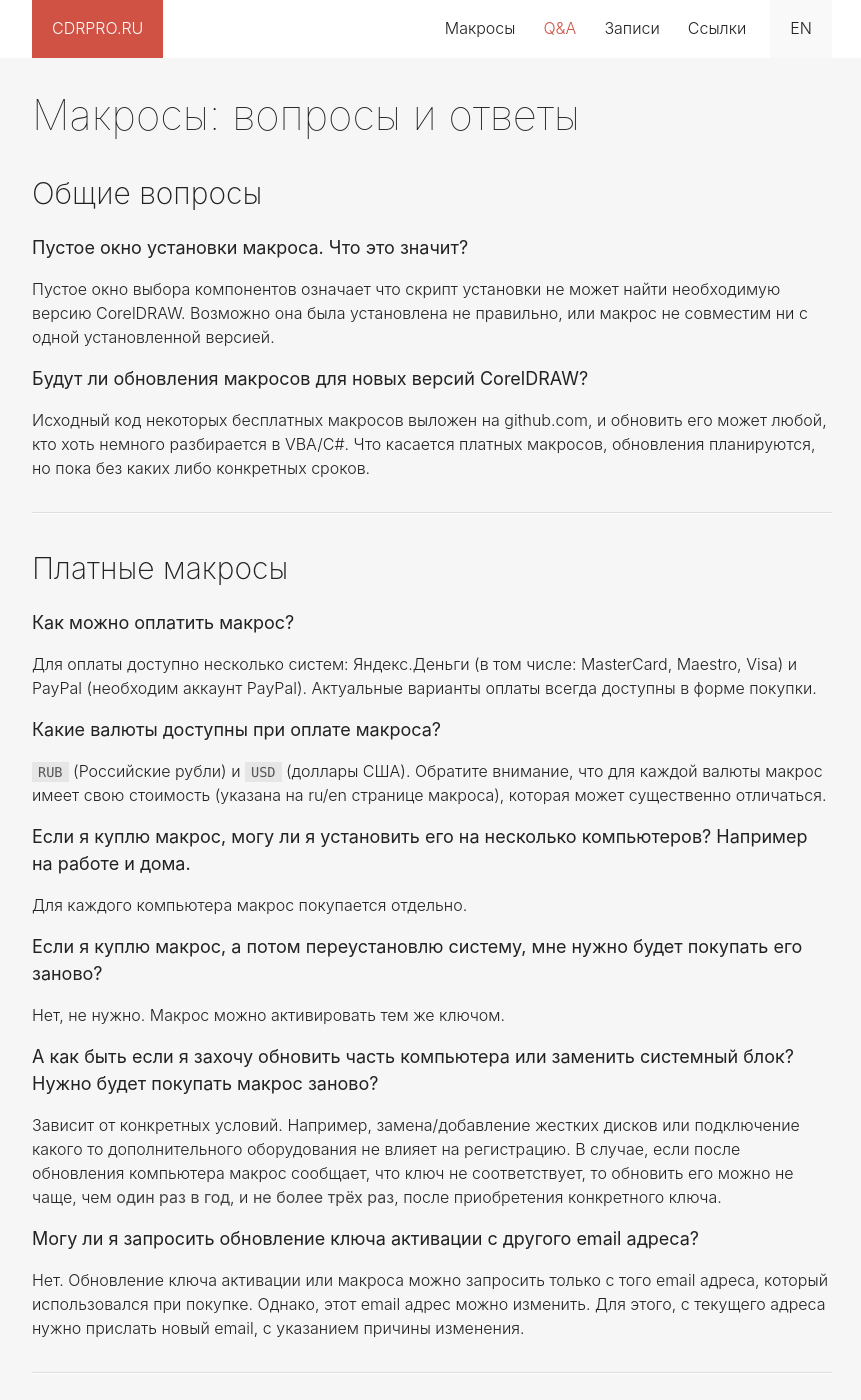
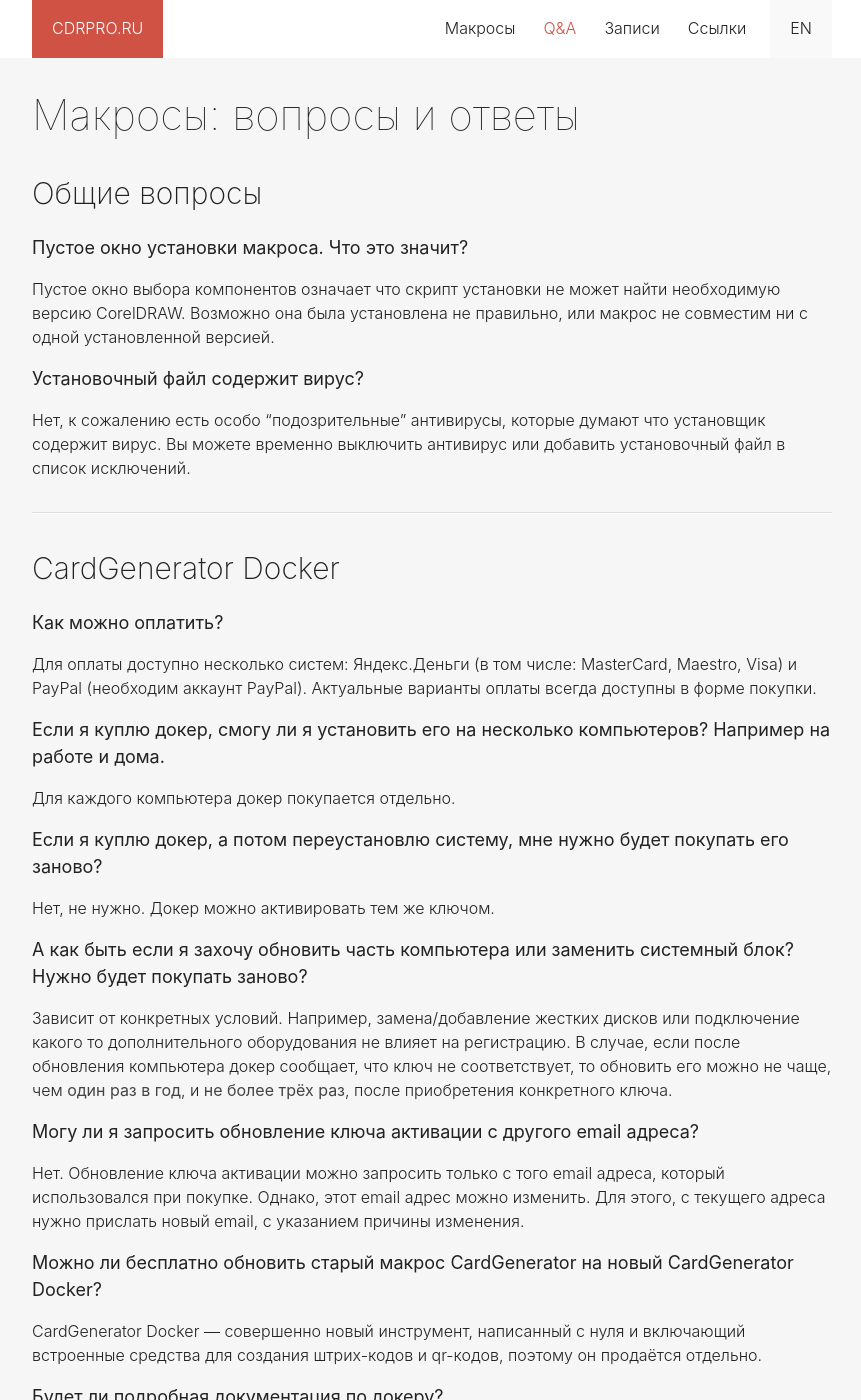
Before and after one commit to cdrpro/cdrpro.github.io, a Jekyll site: the page built from macros/question-answer.md, in a window 1280 px wide and 1400 px high. Shown: the whole window, without its empty margins (208-1069 px from the left). Built offline with Jekyll 4.4.1, drawn with Linux system fonts in a browser that asks for light colours; some of the changed text lies outside the part shown.

Commit message:
Updated Q&A

```diff
--- a/index.html
+++ b/index.html
@@ -5,7 +5,7 @@ layout: home
 <!-- MACROS -->
 <div class="home__macros">
     <div class="wrapper">
-        <h2>Макросы</h2>
+        <h2>Макросы и докеры для CorelDRAW</h2>
         {% assign macros = site.macros | where: 'layout', 'macros' | where: 'sticky', true %}
         <div class="best-macros">
             {% for macro in macros %}
--- a/macros/macros.html
+++ b/macros/macros.html
@@ -5,7 +5,7 @@ permalink: /macros/
 
 <div class="macros">
     <!-- MACROS -->
-    <h1>Макросы</h1>
+    <h1>Макросы и докеры для CorelDRAW</h1>
     <div class="macros-list">
     {% assign macros = site.macros | where: "layout" , "macros" %}
     {% for macro in macros %}
--- a/macros/question-answer.md
+++ b/macros/question-answer.md
@@ -8,61 +8,55 @@ permalink: /macros/question-answer/
 
 #### Пустое окно установки макроса. Что это значит?
 
-Пустое окно выбора компонентов означает что скрипт установки не может найти необходимую версию CorelDRAW.
-Возможно она была установлена не правильно, или макрос не совместим ни с одной установленной версией.
+Пустое окно выбора компонентов означает что скрипт установки не может
+найти необходимую версию CorelDRAW. Возможно она была установлена
+не правильно, или макрос не совместим ни с одной установленной версией.
 
-#### Будут ли обновления макросов для новых версий CorelDRAW?
+#### Установочный файл содержит вирус?
 
-Исходный код некоторых бесплатных макросов выложен на github.com, и обновить его может любой,
-кто хоть немного разбирается в VBA/C#. Что касается платных макросов, обновления планируются,
-но пока без каких либо конкретных сроков.
-
-***
-
-## Платные макросы
-
-#### Как можно оплатить макрос?
-
-Для оплаты доступно несколько систем:
-Яндекс.Деньги (в том числе: MasterCard, Maestro, Visa) и PayPal (необходим аккаунт PayPal).
-Актуальные варианты оплаты всегда доступны в форме покупки.
-
-#### Какие валюты доступны при оплате макроса?
-
-`RUB` (Российские рубли) и `USD` (доллары США). Обратите внимание, что для каждой валюты макрос имеет
-свою стоимость (указана на ru/en странице макроса), которая может существенно отличаться.
-
-#### Если я куплю макрос, могу ли я установить его на несколько компьютеров? Например на работе и дома.
-
-Для каждого компьютера макрос покупается отдельно.
-
-#### Если я куплю макрос, а потом переустановлю систему, мне нужно будет покупать его заново?
-
-Нет, не нужно. Макрос можно активировать тем же ключом.
-
-#### А как быть если я захочу обновить часть компьютера или заменить системный блок? Нужно будет покупать макрос заново?
-
-Зависит от конкретных условий. Например, замена/добавление жестких дисков или подключение какого то
-дополнительного оборудования не влияет на регистрацию. В случае, если после обновления компьютера макрос сообщает,
-что ключ не соответствует, то обновить его можно не чаще, чем **один раз в год**, и **не более трёх раз**,
-после приобретения конкретного ключа.
-
-#### Могу ли я запросить обновление ключа активации с другого email адреса?
-
-Нет. Обновление ключа активации или макроса можно запросить только с того email адреса,
-который использовался при покупке. Однако, этот email адрес можно изменить.
-Для этого, с текущего адреса нужно прислать новый email, с указанием причины изменения.
+Нет, к сожалению есть особо "подозрительные" антивирусы, которые думают
+что установщик содержит вирус. Вы можете временно выключить антивирус
+или добавить установочный файл в список исключений.
 
 ***
 
 ## CardGenerator Docker
 
-#### Можно ли бесплатно обновить старый CardGenerator на новый CardGenerator Docker?
+#### Как можно оплатить?
+
+Для оплаты доступно несколько систем: Яндекс.Деньги (в том числе:
+MasterCard, Maestro, Visa) и PayPal (необходим аккаунт PayPal).
+Актуальные варианты оплаты всегда доступны в форме покупки.
+
+#### Если я куплю докер, смогу ли я установить его на несколько компьютеров? Например на работе и дома.
+
+Для каждого компьютера докер покупается отдельно.
+
+#### Если я куплю докер, а потом переустановлю систему, мне нужно будет покупать его заново?
+
+Нет, не нужно. Докер можно активировать тем же ключом.
+
+#### А как быть если я захочу обновить часть компьютера или заменить системный блок? Нужно будет покупать заново?
+
+Зависит от конкретных условий. Например, замена/добавление жестких дисков
+или подключение какого то дополнительного оборудования не влияет
+на регистрацию. В случае, если после обновления компьютера докер сообщает,
+что ключ не соответствует, то обновить его можно не чаще, чем
+**один раз в год**, и **не более трёх раз**, после приобретения конкретного ключа.
+
+#### Могу ли я запросить обновление ключа активации с другого email адреса?
+
+Нет. Обновление ключа активации можно запросить только с того email адреса,
+который использовался при покупке. Однако, этот email адрес можно изменить.
+Для этого, с текущего адреса нужно прислать новый email, с указанием причины изменения.
+
+#### Можно ли бесплатно обновить старый макрос CardGenerator на новый CardGenerator Docker?
 
 CardGenerator Docker — совершенно новый инструмент, написанный с нуля
-и включающий встроенные средства для создания штрих-кодов и qr-кодов, поэтому он продаётся отдельно.
+и включающий встроенные средства для создания штрих-кодов и qr-кодов,
+поэтому он продаётся отдельно.
 
 #### Будет ли подробная документация по докеру?
 
 На текущий момент докер включает небольшие описания каждого блока.
-В дальнейшем, планируется создание обучающих видео.
+Возможно, в дальнейшем появятся небольшие обучающие видеоролики.
```
Also changed, not shown: _macros/en/cardgenerator.md (+0 -3 lines), _macros/ru/cardgenerator.md (+1 -4 lines).
